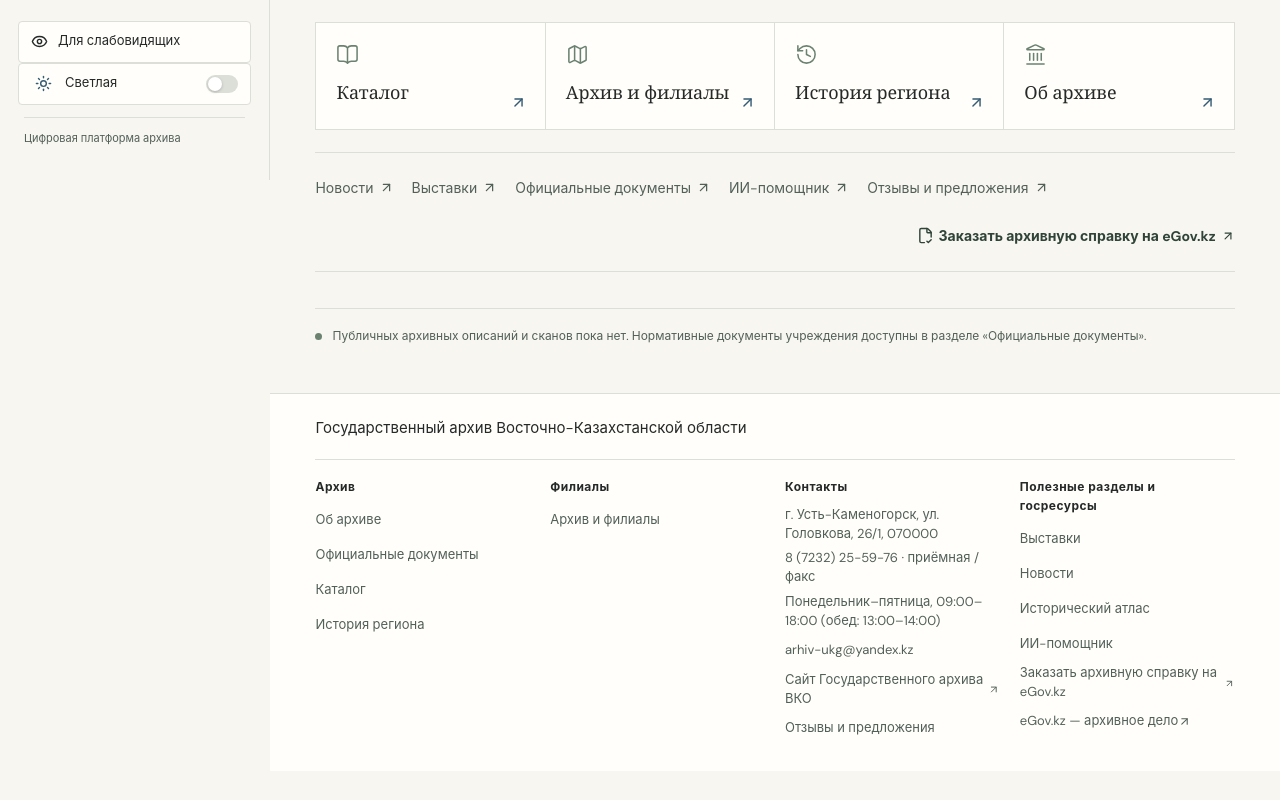
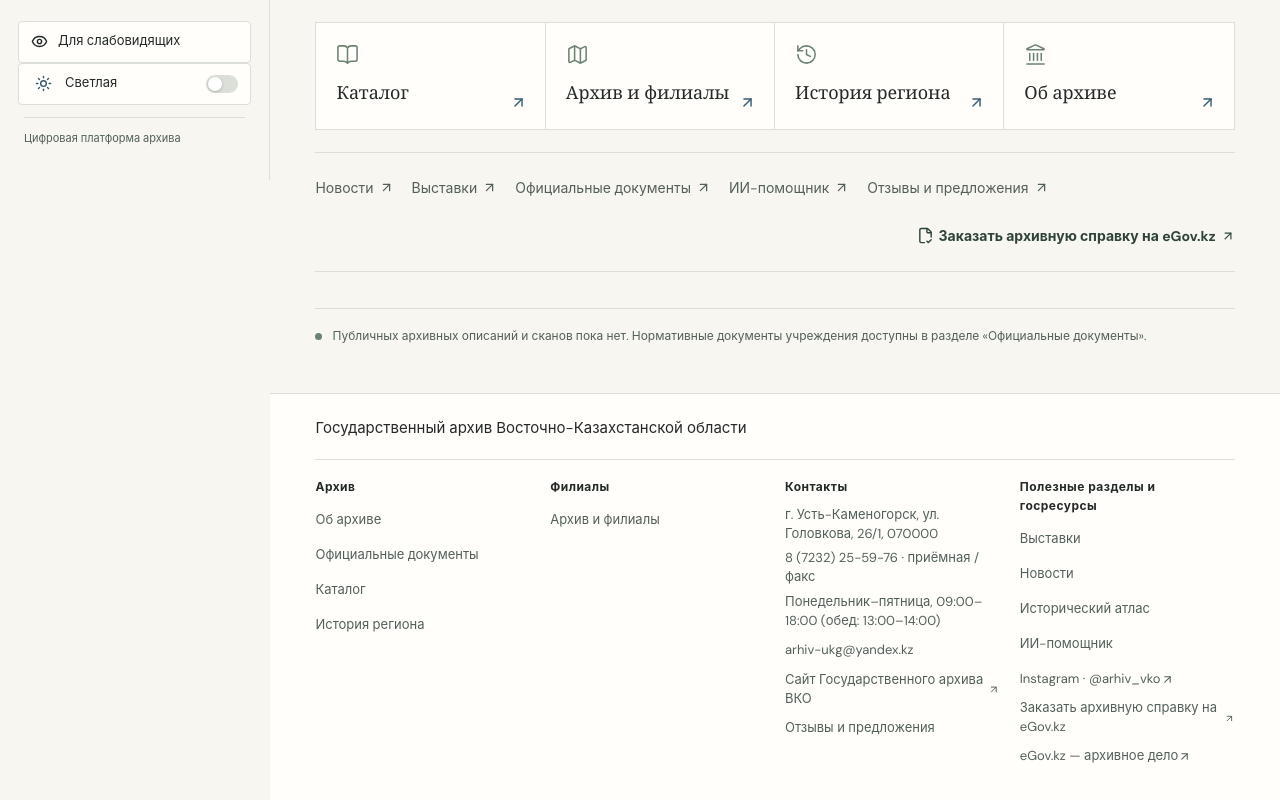
Before and after one commit to bekzanzanbolatuly4-ship-it/altai-archive, a Next.js app: page / in a window 1280 px wide. Shown: the part 620-1420 px from the top of the page. Before the commit the page ends 1391 px from the top, so only its background shows below. Built offline with nearby package versions, Linux system fonts and the light colour scheme; no server answers; a web font is replaced by a local one.

Commit message:
Add archive Instagram link to footer

```diff
--- a/components/shell.tsx
+++ b/components/shell.tsx
@@ -219,6 +219,7 @@ export function Shell({children}:{children:React.ReactNode}){
               <Link href="/news">{msg('news')}</Link>
               <Link href="/atlas">{msg('atlas')}</Link>
               <Link href="/assistant">{msg('assistant')}</Link>
+              <a href="https://www.instagram.com/arhiv_vko/" target="_blank" rel="noreferrer noopener" aria-label="Instagram @arhiv_vko">Instagram · @arhiv_vko <ArrowUpRight size={13}/></a>
               <a href="https://egov.kz/services/K002/" target="_blank" rel="noreferrer">{locale==='ru'?'Заказать архивную справку на eGov.kz':locale==='kk'?'eGov.kz арқылы архивтік анықтамаға тапсырыс беру':'Request an archive certificate on eGov.kz'} <ArrowUpRight size={13}/></a>
               <a href="https://egov.kz/cms/ru/articles/department_of_archives" target="_blank" rel="noreferrer">eGov.kz — {locale==='ru'?'архивное дело':locale==='kk'?'архив ісі':'archives directory'} <ArrowUpRight size={13}/></a>
             </section>
```
